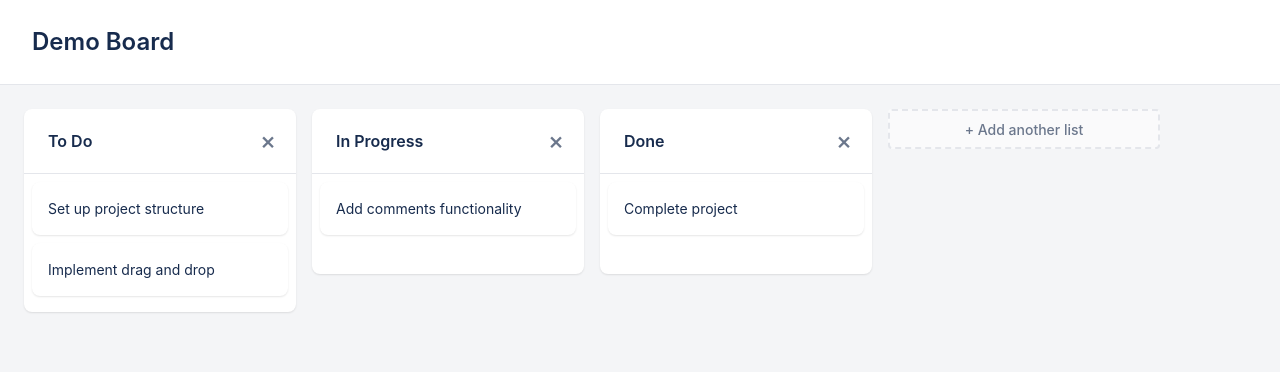
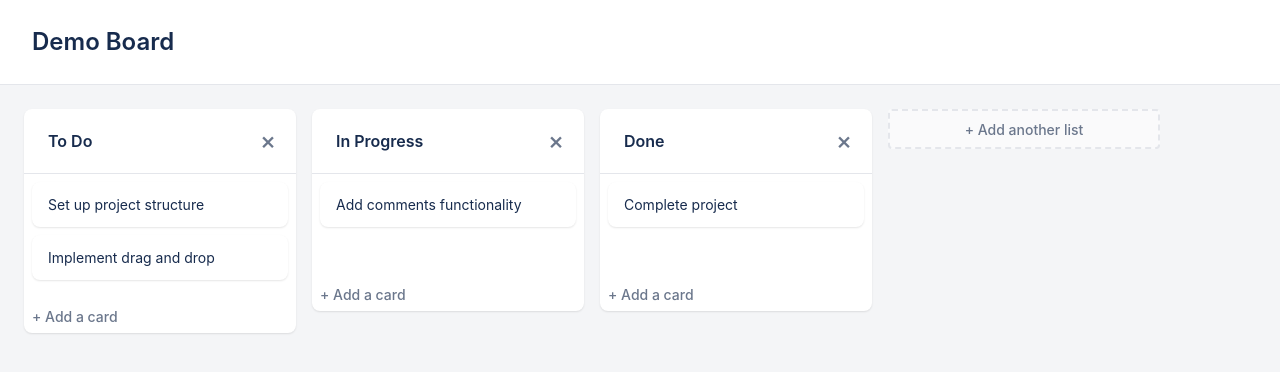
Before and after one commit to PouriaDamavandi/salamatjast-task, a Next.js app: page / in a window 1280 px wide. Shown: the top 372 px of the page. Built offline with nearby package versions, Linux system fonts and the light colour scheme.

Commit message:
feat: implement phase 6 requiremnets

```diff
--- /dev/null
+++ b/components/card/AddCard.tsx
@@ -0,0 +1,106 @@
+"use client";
+
+import { useState, useRef, useEffect } from "react";
+import { useBoardStore } from "@/store/boardStore";
+import { generateId, getCurrentTimestamp } from "@/utils/helpers";
+import type { Card, List } from "@/types";
+
+interface AddCardProps {
+  list: List;
+}
+
+export const AddCard = ({ list }: AddCardProps) => {
+  const addCard = useBoardStore((state) => state.addCard);
+  const [isAdding, setIsAdding] = useState(false);
+  const [title, setTitle] = useState("");
+  const inputRef = useRef<HTMLInputElement>(null);
+
+  useEffect(() => {
+    if (isAdding && inputRef.current) {
+      inputRef.current.focus();
+    }
+  }, [isAdding]);
+
+  const handleClick = () => {
+    setIsAdding(true);
+  };
+
+  const handleSubmit = () => {
+    if (title.trim()) {
+      const newCard: Card = {
+        id: generateId("card"),
+        title: title.trim(),
+        listId: list.id,
+        comments: [],
+        createdAt: getCurrentTimestamp(),
+        updatedAt: getCurrentTimestamp(),
+      };
+      addCard(newCard);
+      setTitle("");
+    }
+    setIsAdding(false);
+  };
+
+  const handleCancel = () => {
+    setTitle("");
+    setIsAdding(false);
+  };
+
+  const handleKeyDown = (e: React.KeyboardEvent<HTMLInputElement>) => {
+    if (e.key === "Enter") {
+      handleSubmit();
+    } else if (e.key === "Escape") {
+      handleCancel();
+    }
+  };
+
+  const handleChange = (e: React.ChangeEvent<HTMLInputElement>) => {
+    setTitle(e.target.value);
+  };
+
+  if (!isAdding) {
+    return (
+      <button
+        onClick={handleClick}
+        className="add-card-button"
+        type="button"
+        aria-label="Add new card"
+      >
+        + Add a card
+      </button>
+    );
+  }
+
+  return (
+    <div className="add-card-form">
+      <input
+        ref={inputRef}
+        type="text"
+        value={title}
+        onChange={handleChange}
+        onKeyDown={handleKeyDown}
+        placeholder="Enter a title for this card..."
+        className="add-card-input"
+        aria-label="Card title"
+      />
+      <div className="add-card-actions">
+        <button
+          onClick={handleSubmit}
+          className="add-card-submit"
+          type="button"
+          aria-label="Add card"
+        >
+          Add Card
+        </button>
+        <button
+          onClick={handleCancel}
+          className="add-card-cancel"
+          type="button"
+          aria-label="Cancel"
+        >
+          Cancel
+        </button>
+      </div>
+    </div>
+  );
+};
--- a/components/card/Card.tsx
+++ b/components/card/Card.tsx
@@ -1,10 +1,114 @@
 "use client";
 
-// Placeholder Card component - will be implemented in Phase 6
-export const Card = ({ card }: { card: { id: string; title: string } }) => {
+import { useState } from "react";
+import { useSortable } from "@dnd-kit/sortable";
+import { CSS } from "@dnd-kit/utilities";
+import type { Card as CardType } from "@/types";
+import { useBoardStore } from "@/store/boardStore";
+
+interface CardProps {
+  card: CardType;
+  onClick?: () => void;
+}
+
+export const Card = ({ card, onClick }: CardProps) => {
+  const updateCardTitle = useBoardStore((state) => state.updateCardTitle);
+  const [isEditing, setIsEditing] = useState(false);
+  const [title, setTitle] = useState(card.title);
+
+  const {
+    attributes,
+    listeners,
+    setNodeRef,
+    transform,
+    transition,
+    isDragging,
+  } = useSortable({
+    id: card.id,
+  });
+
+  const style = {
+    transform: CSS.Transform.toString(transform),
+    transition,
+    opacity: isDragging ? 0.5 : 1,
+  };
+
+  const handleClick = (e: React.MouseEvent) => {
+    if (onClick && !isEditing) {
+      onClick();
+    }
+  };
+
+  const handleTitleClick = (e: React.MouseEvent) => {
+    e.stopPropagation();
+    setIsEditing(true);
+  };
+
+  const handleTitleBlur = () => {
+    if (title.trim()) {
+      updateCardTitle(card.id, title.trim());
+    } else {
+      setTitle(card.title);
+    }
+    setIsEditing(false);
+  };
+
+  const handleTitleKeyDown = (e: React.KeyboardEvent<HTMLInputElement>) => {
+    if (e.key === "Enter") {
+      e.currentTarget.blur();
+    } else if (e.key === "Escape") {
+      setTitle(card.title);
+      setIsEditing(false);
+    }
+    e.stopPropagation();
+  };
+
+  const handleTitleChange = (e: React.ChangeEvent<HTMLInputElement>) => {
+    setTitle(e.target.value);
+  };
+
   return (
-    <div className="card">
-      <p>{card.title}</p>
+    <div
+      ref={setNodeRef}
+      style={style}
+      className="card"
+      {...attributes}
+      {...listeners}
+      onClick={handleClick}
+    >
+      {isEditing ? (
+        <input
+          type="text"
+          value={title}
+          onChange={handleTitleChange}
+          onBlur={handleTitleBlur}
+          onKeyDown={handleTitleKeyDown}
+          className="card-title-input"
+          onClick={(e) => e.stopPropagation()}
+          onMouseDown={(e) => e.stopPropagation()}
+          aria-label="Card title"
+        />
+      ) : (
+        <p
+          className="card-title"
+          onClick={handleTitleClick}
+          onMouseDown={(e) => e.stopPropagation()}
+          role="button"
+          tabIndex={0}
+          aria-label={`Card: ${card.title}. Click to edit title, double-click to open details.`}
+          onKeyDown={(e) => {
+            if (e.key === "Enter" || e.key === " ") {
+              e.preventDefault();
+              handleTitleClick(e as unknown as React.MouseEvent);
+            }
+          }}
+        >
+          {card.title}
+        </p>
+      )}
+      {card.comments.length > 0 && (
+        <div className="card-comments-badge">{card.comments.length}</div>
+      )}
     </div>
   );
 };
--- a/components/list/List.tsx
+++ b/components/list/List.tsx
@@ -1,20 +1,27 @@
 "use client";
 
 import { useSortable } from "@dnd-kit/sortable";
+import { useDroppable } from "@dnd-kit/core";
 import { CSS } from "@dnd-kit/utilities";
+import {
+  SortableContext,
+  verticalListSortingStrategy,
+} from "@dnd-kit/sortable";
 import { ListHeader } from "./ListHeader";
-import type { List as ListType } from "@/types";
+import { AddCard } from "@/components/card/AddCard";
+import { Card } from "@/components/card/Card";
+import type { List as ListType, Card as CardType } from "@/types";
 
 interface ListProps {
   list: ListType;
-  children?: React.ReactNode;
+  cards: CardType[];
 }
 
-export const List = ({ list, children }: ListProps) => {
+export const List = ({ list, cards }: ListProps) => {
   const {
     attributes,
     listeners,
-    setNodeRef,
+    setNodeRef: setSortableRef,
     transform,
     transition,
     isDragging,
@@ -22,11 +29,22 @@ export const List = ({ list, children }: ListProps) => {
     id: list.id,
   });
 
+  const { setNodeRef: setDroppableRef } = useDroppable({
+    id: `list-droppable-${list.id}`,
+  });
+
   const style = {
     transform: CSS.Transform.toString(transform),
     transition,
     opacity: isDragging ? 0.5 : 1,
   };
+
+  const setNodeRef = (node: HTMLDivElement | null) => {
+    setSortableRef(node);
+    setDroppableRef(node);
+  };
+
+  const cardIds = cards.map((card) => card.id);
 
   return (
     <div
@@ -37,7 +55,14 @@ export const List = ({ list, children }: ListProps) => {
       {...listeners}
     >
       <ListHeader list={list} />
-      <div className="list-content">{children}</div>
+      <SortableContext items={cardIds} strategy={verticalListSortingStrategy}>
+        <div className="list-content">
+          {cards.map((card) => (
+            <Card key={card.id} card={card} />
+          ))}
+        </div>
+      </SortableContext>
+      <AddCard list={list} />
     </div>
   );
 };
--- a/components/list/ListsContainer.tsx
+++ b/components/list/ListsContainer.tsx
@@ -13,39 +13,111 @@ import {
   SortableContext,
   sortableKeyboardCoordinates,
   horizontalListSortingStrategy,
+  arrayMove,
 } from "@dnd-kit/sortable";
 import { useBoardStore } from "@/store/boardStore";
 import { useBoard } from "@/hooks/useBoard";
 import { List } from "./List";
 import { AddList } from "./AddList";
-import type { List as ListType } from "@/types";
-import { Card } from "@/components/card/Card";
+import type { List as ListType, Card as CardType } from "@/types";
 
 export const ListsContainer = () => {
   const { board, lists, cards } = useBoard();
   const reorderLists = useBoardStore((state) => state.reorderLists);
+  const reorderCardsInList = useBoardStore((state) => state.reorderCardsInList);
+  const moveCard = useBoardStore((state) => state.moveCard);
 
   const sensors = useSensors(
-    useSensor(PointerSensor),
+    useSensor(PointerSensor, {
+      activationConstraint: {
+        distance: 8,
+      },
+    }),
     useSensor(KeyboardSensor, {
       coordinateGetter: sortableKeyboardCoordinates,
     })
   );
+
+  const isListId = (id: string): boolean => {
+    return id in lists;
+  };
+
+  const isCardId = (id: string): boolean => {
+    return id in cards;
+  };
+
+  const getListIdFromDroppable = (id: string): string | null => {
+    if (id.startsWith("list-droppable-")) {
+      return id.replace("list-droppable-", "");
+    }
+    return null;
+  };
 
   const handleDragEnd = (event: DragEndEvent) => {
     const { active, over } = event;
 
     if (!over || !board) return;
 
-    if (active.id !== over.id) {
-      const oldIndex = board.listIds.indexOf(active.id as string);
-      const newIndex = board.listIds.indexOf(over.id as string);
+    const activeId = active.id as string;
+    const overId = over.id as string;
 
-      const newListIds = [...board.listIds];
-      const [removed] = newListIds.splice(oldIndex, 1);
-      newListIds.splice(newIndex, 0, removed);
+    // Handle list drag
+    if (isListId(activeId) && isListId(overId)) {
+      if (activeId !== overId) {
+        const oldIndex = board.listIds.indexOf(activeId);
+        const newIndex = board.listIds.indexOf(overId);
+        const newListIds = arrayMove(board.listIds, oldIndex, newIndex);
+        reorderLists(newListIds);
+      }
+      return;
+    }
 
-      reorderLists(newListIds);
+    // Handle card drag
+    if (isCardId(activeId)) {
+      const activeCard = cards[activeId];
+      if (!activeCard) return;
+
+      const activeListId = activeCard.listId;
+      const activeList = lists[activeListId];
+      if (!activeList) return;
+
+      // Check if dropped on another list (droppable area)
+      const targetListId = getListIdFromDroppable(overId);
+      if (targetListId && targetListId !== activeListId) {
+        // Move card to another list (at the end)
+        const targetList = lists[targetListId];
+        if (targetList) {
+          moveCard(activeId, targetListId, targetList.cardIds.length);
+        }
+        return;
+      }
+
+      // Check if dropped on another card
+      if (isCardId(overId)) {
+        const overCard = cards[overId];
+        if (!overCard) return;
+
+        if (overCard.listId === activeListId) {
+          // Reorder cards within the same list
+          const oldIndex = activeList.cardIds.indexOf(activeId);
+          const newIndex = activeList.cardIds.indexOf(overId);
+          const newCardIds = arrayMove(activeList.cardIds, oldIndex, newIndex);
+          reorderCardsInList(activeListId, newCardIds);
+        } else {
+          // Move card to different list (before the over card)
+          const targetList = lists[overCard.listId];
+          if (targetList) {
+            const targetIndex = targetList.cardIds.indexOf(overId);
+            moveCard(activeId, overCard.listId, targetIndex);
+          }
+        }
+        return;
+      }
+
+      // If dropped on the same list droppable area, do nothing
+      if (targetListId && targetListId === activeListId) {
+        return;
+      }
     }
   };
 
@@ -71,15 +143,9 @@ export const ListsContainer = () => {
           {orderedLists.map((list) => {
             const listCards = list.cardIds
               .map((cardId) => cards[cardId])
-              .filter((card) => card !== undefined);
+              .filter((card): card is CardType => card !== undefined);
 
-            return (
-              <List key={list.id} list={list}>
-                {listCards.map((card) => (
-                  <Card key={card.id} card={card} />
-                ))}
-              </List>
-            );
+            return <List key={list.id} list={list} cards={listCards} />;
           })}
           <AddList />
         </div>
--- a/styles/components/_card.scss
+++ b/styles/components/_card.scss
@@ -4,17 +4,109 @@
 .card {
   @include card-base;
   margin-bottom: $spacing-sm;
-  cursor: pointer;
+  cursor: grab;
+  position: relative;
+  padding: $spacing-sm $spacing-md;
+  min-height: $card-height;
   transition: background-color 0.2s ease;
+
+  &:active {
+    cursor: grabbing;
+  }
 
   &:hover {
     background-color: darken($white, 2%);
   }
 
-  p {
-    margin: 0;
-    color: $text-primary;
-    font-size: $font-size-sm;
-    word-wrap: break-word;
+  &.dragging {
+    opacity: 0.5;
   }
 }
+
+.card-title {
+  margin: 0;
+  color: $text-primary;
+  font-size: $font-size-sm;
+  word-wrap: break-word;
+  cursor: text;
+  padding: $spacing-xs 0;
+
+  &:hover {
+    background-color: $hover-color;
+    border-radius: $border-radius-sm;
+  }
+
+  &:focus {
+    outline: 2px solid $primary-color;
+    outline-offset: 2px;
+  }
+}
+
+.card-title-input {
+  @include input-base;
+  font-size: $font-size-sm;
+  padding: $spacing-xs $spacing-sm;
+  width: 100%;
+  border: 2px solid $primary-color;
+  margin: 0;
+}
+
+.card-comments-badge {
+  display: inline-flex;
+  align-items: center;
+  justify-content: center;
+  background-color: $primary-color;
+  color: $white;
+  border-radius: 12px;
+  min-width: 20px;
+  height: 20px;
+  padding: 0 $spacing-xs;
+  font-size: $font-size-xs;
+  font-weight: 600;
+  margin-left: $spacing-sm;
+  margin-top: $spacing-xs;
+}
+
+.add-card-button {
+  @include button-ghost;
+  width: 100%;
+  padding: $spacing-sm;
+  text-align: left;
+  color: $text-secondary;
+  border-radius: $border-radius-sm;
+  margin-top: $spacing-xs;
+
+  &:hover {
+    background-color: $hover-color;
+    color: $text-primary;
+  }
+}
+
+.add-card-form {
+  margin-top: $spacing-xs;
+}
+
+.add-card-input {
+  @include input-base;
+  margin-bottom: $spacing-sm;
+  width: 100%;
+  font-size: $font-size-sm;
+}
+
+.add-card-actions {
+  display: flex;
+  gap: $spacing-sm;
+}
+
+.add-card-submit {
+  @include button-primary;
+  flex: 1;
+  padding: $spacing-sm;
+  font-size: $font-size-sm;
+}
+
+.add-card-cancel {
+  @include button-ghost;
+  padding: $spacing-sm;
+  font-size: $font-size-sm;
+}
```
